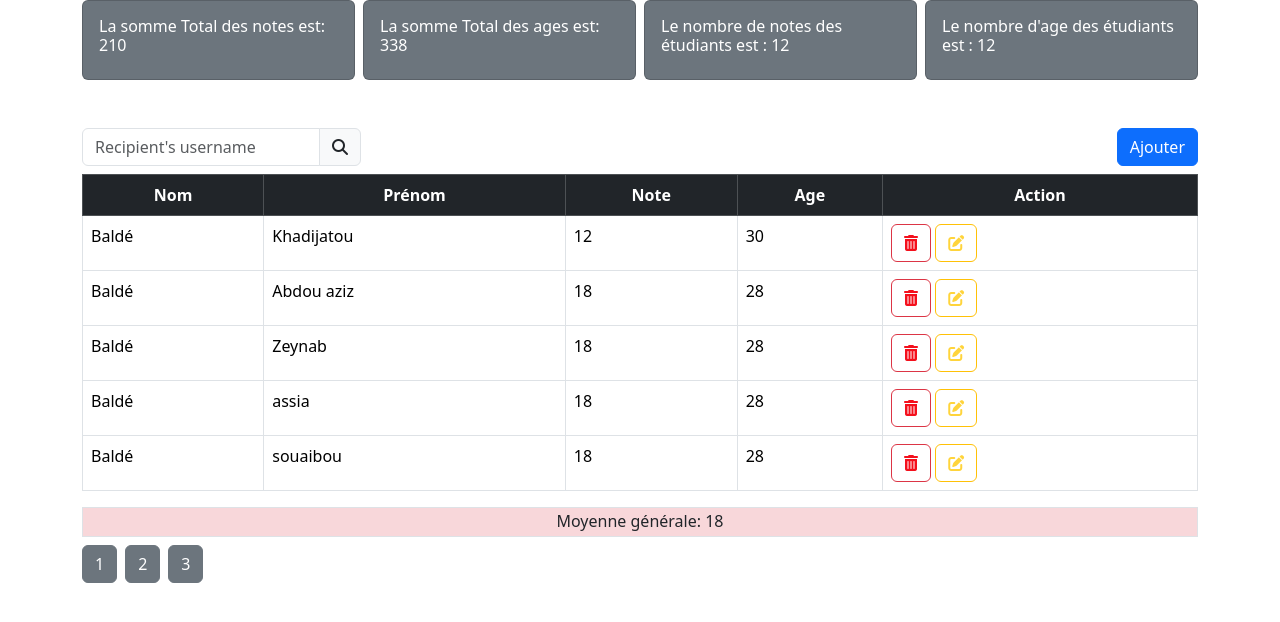
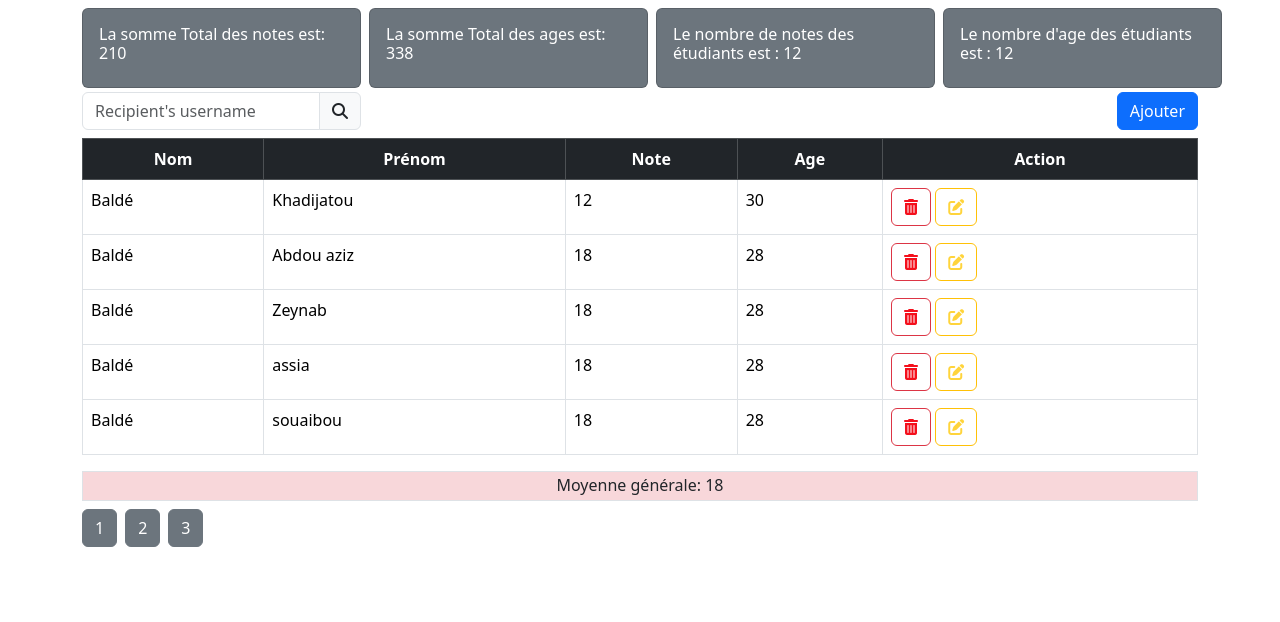
Before and after one commit to MariamaBalde/Atelierprojet1storage, a plain HTML site: page index.html in a window 1280 px wide. Drawn offline with nearby package versions, Linux system fonts and the light colour scheme.

Commit message:
ajout modif

```diff
--- a/index.html
+++ b/index.html
@@ -21,34 +21,42 @@
   <body>
     <div class="container">
       <!-- Les cartes des sommes -->
-      <div class="row">
-        <div class="col-12 d-flex flex-row gap-2">
-          <div class="card w-25 text-bg-secondary">
-            <div class="card-body">
-              <h5 class="card-title fs-6"></h5>
+      <div class="row pt-2">
+        <div class="d-flex flex-row gap-2">
+          <div class="col-lg-3 col-sm-12">
+            <div class="card w-100 text-bg-secondary">
+              <div class="card-body">
+                <h5 class="card-title fs-6"></h5>
+              </div>
             </div>
           </div>
-          <div class="card w-25 text-bg-secondary">
-            <div class="card-body">
-              <h5 class="card-title fs-6" id="card1"></h5>
+          <div class="col-lg-3 col-sm-12">
+            <div class="card w-100 text-bg-secondary">
+              <div class="card-body">
+                <h5 class="card-title fs-6" id="card1"></h5>
+              </div>
             </div>
           </div>
-          <div class="card w-25 text-bg-secondary">
+         <div class="col-lg-3 col-sm-12">
+           <div class="card w-100 h-100 text-bg-secondary">
             <div class="card-body">
               <h5 class="card-title fs-6" id="card2"></h5>
             </div>
           </div>
-          <div class="card w-25 text-bg-secondary">
+         </div>
+         <div class="col-lg-3 col-sm-12">
+           <div class="card w-100 h-100 text-bg-secondary">
             <div class="card-body">
               <h5 class="card-title fs-6" id="card3"></h5>
             </div>
           </div>
+         </div>
         </div>
       </div>
       <div class="row">
         <div class="col-12">
           <!-- <h6>Tableau des Etudiants</h6> -->
-          <div class="flex-row d-flex justify-content-between mt-5">
+          <div class="flex-row d-flex justify-content-between mt-1">
             <!-- input de recherche -->
             <div class="input-group w-25">
               <input
@@ -81,7 +89,7 @@
                   <div class="modal-content">
                     <div class="modal-header">
                       <h1 class="modal-title fs-5" id="exampleModalLabel">
-                       Enter New Data
+                        Enter New Data
                       </h1>
                       <button
                         type="button"
--- a/projet1.js
+++ b/projet1.js
@@ -133,6 +133,9 @@ function updateEtudiant(index) {
   document.querySelector("#note").value = etudiant.note;
 
   // Mettre à jour l'étudiant existant au lieu d'ajouter un nouveau
+
+    $(modals).modal("show");
+
   submitBtn.addEventListener("click", function updateHandler(e) {
     e.preventDefault();
 
```
